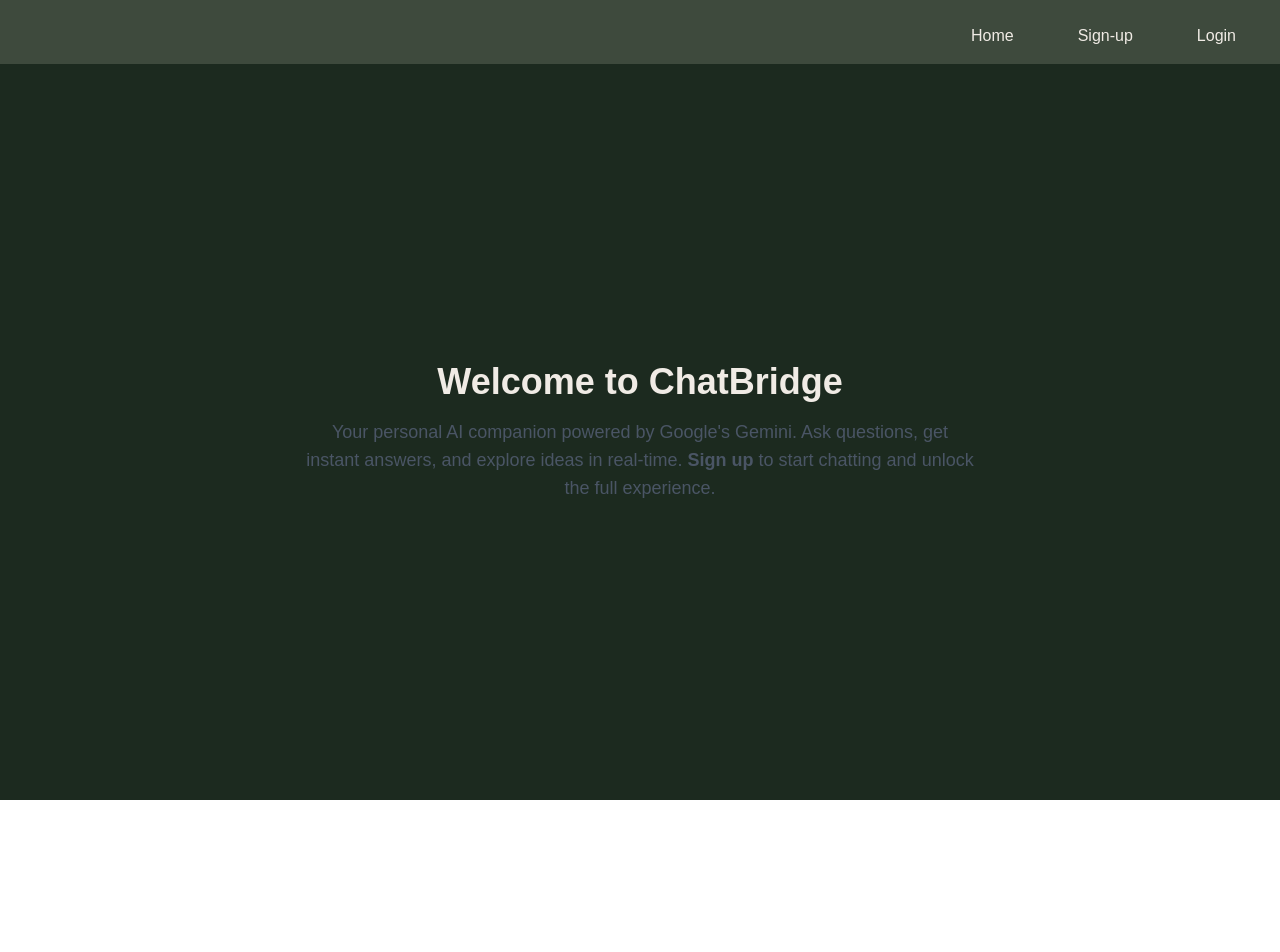
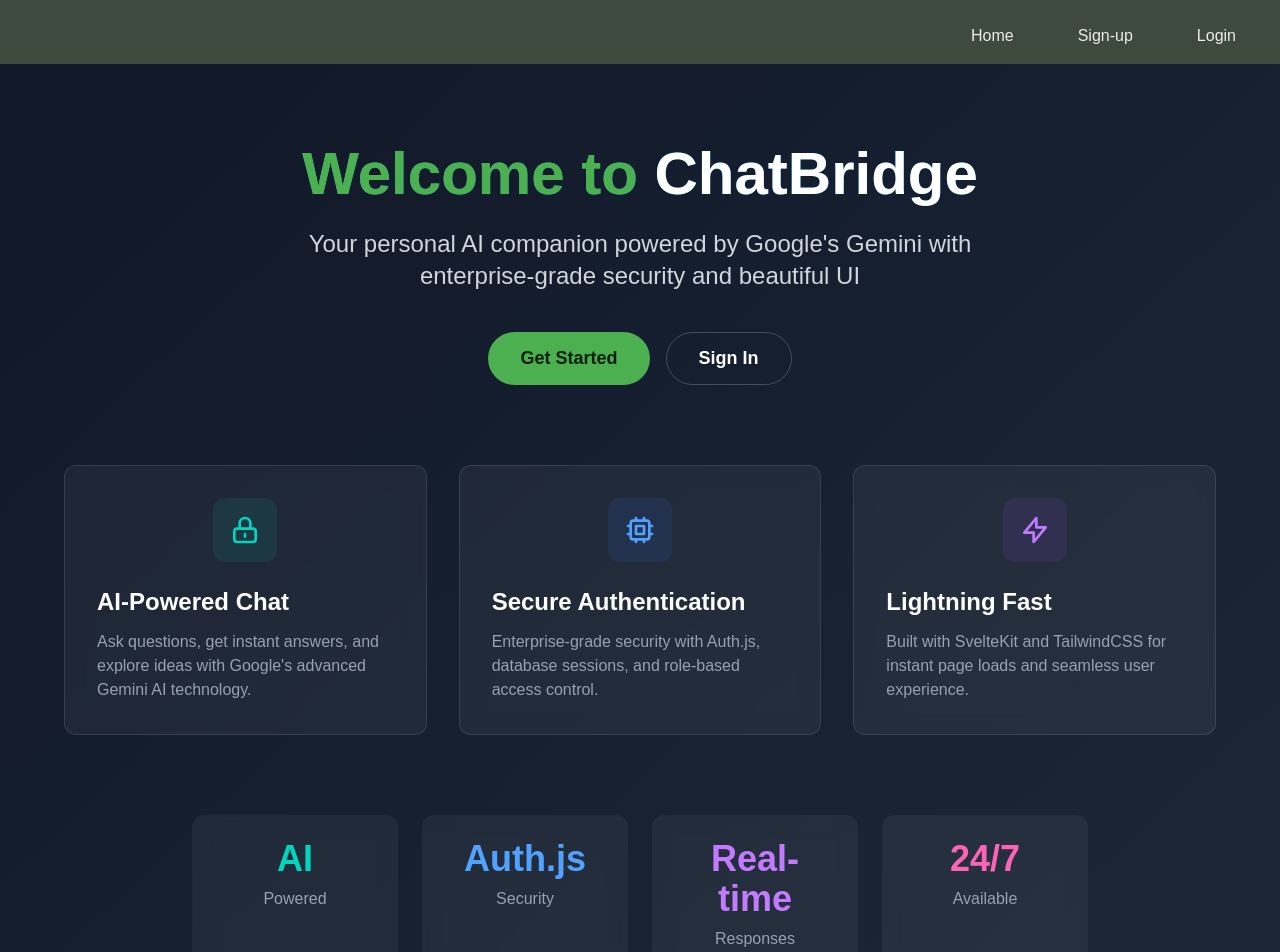
Before and after one commit to Abdull0100/vanar-assign2, a SvelteKit app: page / in a window 1280 px wide. Shown: the top 952 px of the page. Before the commit the page ends 800 px from the top, so only its background shows below. Built offline with nearby package versions, Linux system fonts and the light colour scheme.

Commit message:
populated homepage

```diff
--- a/src/routes/+layout.svelte
+++ b/src/routes/+layout.svelte
@@ -2,6 +2,6 @@
 	let { children } = $props();
 	import '../app.css';
 </script>
-<div class="min-h-screen bg-background text-foreground flex flex-col">
-{@render children?.()}
+<div class="h-screen bg-background text-foreground flex flex-col">
+	{@render children?.()}
 </div>
--- a/src/routes/+page.svelte
+++ b/src/routes/+page.svelte
@@ -1,5 +1,16 @@
+<script lang="ts">
+  import { page } from '$app/stores';
+  import { redirect } from '@sveltejs/kit';
+
+  export const load = async ({ locals }: { locals: { auth?: () => Promise<{ user: any } | null> } }) => {
+    const session = await locals.auth?.();
+    if (session?.user) throw redirect(303, '/dashboard');
+    return {};
+  };
+</script>
+
 <svelte:head>
-	<title>Home</title>
+  <title>Home - ChatBridge</title>
 </svelte:head>
 
 <!-- Navbar -->
@@ -8,23 +19,95 @@
   <a class="nav-link" href="/auth/signup">Sign-up</a>
   <a class="nav-link" href="/">Home</a>
 </nav>
+
 <!-- Main page content -->
-<main class="flex-1">
-	<div class="flex flex-col items-center justify-center text-center h-[calc(100vh-4rem)] px-6">
-		<h1 class="text-4xl font-bold mb-4">Welcome to ChatBridge</h1>
-		<p class="text-lg text-gray-600 max-w-2xl">
-    	Your personal AI companion powered by Google's Gemini.
-    	Ask questions, get instant answers, and explore ideas in real-time.
-		<span class="font-semibold"><a class="inline-text-link" href="/auth/signup">Sign up</a></span> to start chatting and unlock the full experience.
+<main class="flex-1 bg-gradient-to-br from-gray-900 to-gray-800 text-white">
+  <div class="container mx-auto px-6 py-20">
+    <!-- Hero Section -->
+    <div class="max-w-4xl mx-auto text-center">
+      <h1 class="text-5xl md:text-6xl font-bold mb-6 text-primary bg-clip-text bg-gradient-to-r from-teal-400 to-blue-500">
+        Welcome to <span class="text-white">ChatBridge</span>
+      </h1>
+
+      <p class="text-xl md:text-2xl text-gray-300 mb-10 max-w-3xl mx-auto">
+        Your personal AI companion powered by Google's Gemini with enterprise-grade security and beautiful UI
+      </p>
+
+      <div class="flex justify-center gap-4 mb-16">
+        <a href="/auth/signup" class="hero-btn bg-primary text-primary-foreground hover:bg-primary/90">
+          Get Started
+        </a>
+        <a href="/auth/login" class="hero-btn bg-transparent border border-white/20 text-white hover:bg-white/10">
+          Sign In
+        </a>
+      </div>
+    </div>
+
+    <!-- Features Grid -->
+    <div class="grid md:grid-cols-3 gap-8 max-w-6xl mx-auto mt-20">
+      <div class="feature-card">
+        <div class="feature-icon bg-teal-500/10">
+          <svg class="w-8 h-8 text-teal-400" fill="none" stroke="currentColor" viewBox="0 0 24 24">
+            <path stroke-linecap="round" stroke-linejoin="round" stroke-width="2" d="M12 15v2m-6 4h12a2 2 0 002-2v-6a2 2 0 00-2-2H6a2 2 0 00-2 2v6a2 2 0 002 2zm10-10V7a4 4 0 00-8 0v4h8z"/>
+          </svg>
+        </div>
+        <h3 class="text-2xl font-bold mb-3">AI-Powered Chat</h3>
+        <p class="text-gray-400">Ask questions, get instant answers, and explore ideas with Google's advanced Gemini AI technology.</p>
+      </div>
+
+      <div class="feature-card">
+        <div class="feature-icon bg-blue-500/10">
+          <svg class="w-8 h-8 text-blue-400" fill="none" stroke="currentColor" viewBox="0 0 24 24">
+            <path stroke-linecap="round" stroke-linejoin="round" stroke-width="2" d="M9 3v2m6-2v2M9 19v2m6-2v2M5 9H3m2 6H3m18-6h-2m2 6h-2M7 19h10a2 2 0 002-2V7a2 2 0 00-2-2H7a2 2 0 00-2 2v10a2 2 0 002 2zM9 9h6v6H9V9z"/>
+          </svg>
+        </div>
+        <h3 class="text-2xl font-bold mb-3">Secure Authentication</h3>
+        <p class="text-gray-400">Enterprise-grade security with Auth.js, database sessions, and role-based access control.</p>
+      </div>
+
+      <div class="feature-card">
+        <div class="feature-icon bg-purple-500/10">
+          <svg class="w-8 h-8 text-purple-400" fill="none" stroke="currentColor" viewBox="0 0 24 24">
+            <path stroke-linecap="round" stroke-linejoin="round" stroke-width="2" d="M13 10V3L4 14h7v7l9-11h-7z"/>
+          </svg>
+        </div>
+        <h3 class="text-2xl font-bold mb-3">Lightning Fast</h3>
+        <p class="text-gray-400">Built with SvelteKit and TailwindCSS for instant page loads and seamless user experience.</p>
+      </div>
+    </div>
+
+    <!-- Stats -->
+    <div class="max-w-4xl mx-auto mt-20 grid grid-cols-2 md:grid-cols-4 gap-6 text-center">
+      <div class="stat-card">
+        <div class="text-4xl font-bold text-teal-400 mb-2">AI</div>
+        <div class="text-gray-400">Powered</div>
+      </div>
+      <div class="stat-card">
+        <div class="text-4xl font-bold text-blue-400 mb-2">Auth.js</div>
+        <div class="text-gray-400">Security</div>
+      </div>
+      <div class="stat-card">
+        <div class="text-4xl font-bold text-purple-400 mb-2">Real-time</div>
+        <div class="text-gray-400">Responses</div>
+      </div>
+      <div class="stat-card">
+        <div class="text-4xl font-bold text-pink-400 mb-2">24/7</div>
+        <div class="text-gray-400">Available</div>
+      </div>
+    </div>
+
+    <!-- Call to Action -->
+    <div class="max-w-2xl mx-auto text-center mt-20">
+      <h2 class="text-3xl font-bold mb-4">Ready to start chatting?</h2>
+      <p class="text-gray-300 mb-6">
+        <span class="font-semibold">
+          <a class="inline-text-link" href="/auth/signup">Sign up</a>
+        </span>
+        to start chatting and unlock the full ChatBridge experience with your personal AI assistant.
       </p>
     </div>
-
+  </div>
 </main>
-<!--
-<footer class="h-16 flex items-center justify-center bg-card text-nav-foreground font-medium">
-	<p>© {new Date().getFullYear()} Assignment 2</p>
-</footer>
--->
 
 <style>
   .nav-link {
@@ -61,7 +144,7 @@
   }
 
   .inline-text-link:hover {
-	  color: var(--color-primary-hover, #7c3aed); /* fallback hover color */
+    color: var(--color-primary-hover, #7c3aed);
     transform: scale(1.05);
   }
 
@@ -70,4 +153,53 @@
     left: 0;
   }
 
+  .hero-btn {
+    padding: 0.75rem 2rem;
+    font-size: 1.125rem;
+    font-weight: 600;
+    border-radius: 9999px;
+    transition: all 200ms cubic-bezier(0.4, 0, 0.2, 1);
+    display: inline-flex;
+    align-items: center;
+  }
+
+  .hero-btn:hover {
+    transform: translateY(-0.25rem) scale(1.05);
+  }
+
+  .feature-card {
+    background: rgba(255, 255, 255, 0.05);
+    backdrop-filter: blur(10px);
+    padding: 2rem;
+    border-radius: 0.75rem;
+    border: 1px solid rgba(255, 255, 255, 0.1);
+    transition: all 300ms ease;
+  }
+
+  .feature-card:hover {
+    border-color: rgba(20, 184, 166, 0.3);
+    transform: translateY(-0.25rem);
+  }
+
+  .feature-icon {
+    width: 4rem;
+    height: 4rem;
+    border-radius: 0.75rem;
+    display: flex;
+    align-items: center;
+    justify-content: center;
+    margin: 0 auto 1.5rem;
+  }
+
+  .stat-card {
+    background: rgba(255, 255, 255, 0.05);
+    backdrop-filter: blur(10px);
+    padding: 1.5rem;
+    border-radius: 0.75rem;
+    transition: all 300ms ease;
+  }
+
+  .stat-card:hover {
+    transform: translateY(-0.25rem);
+  }
 </style>
```
Lines whose indentation alone changed are shown as unchanged.
